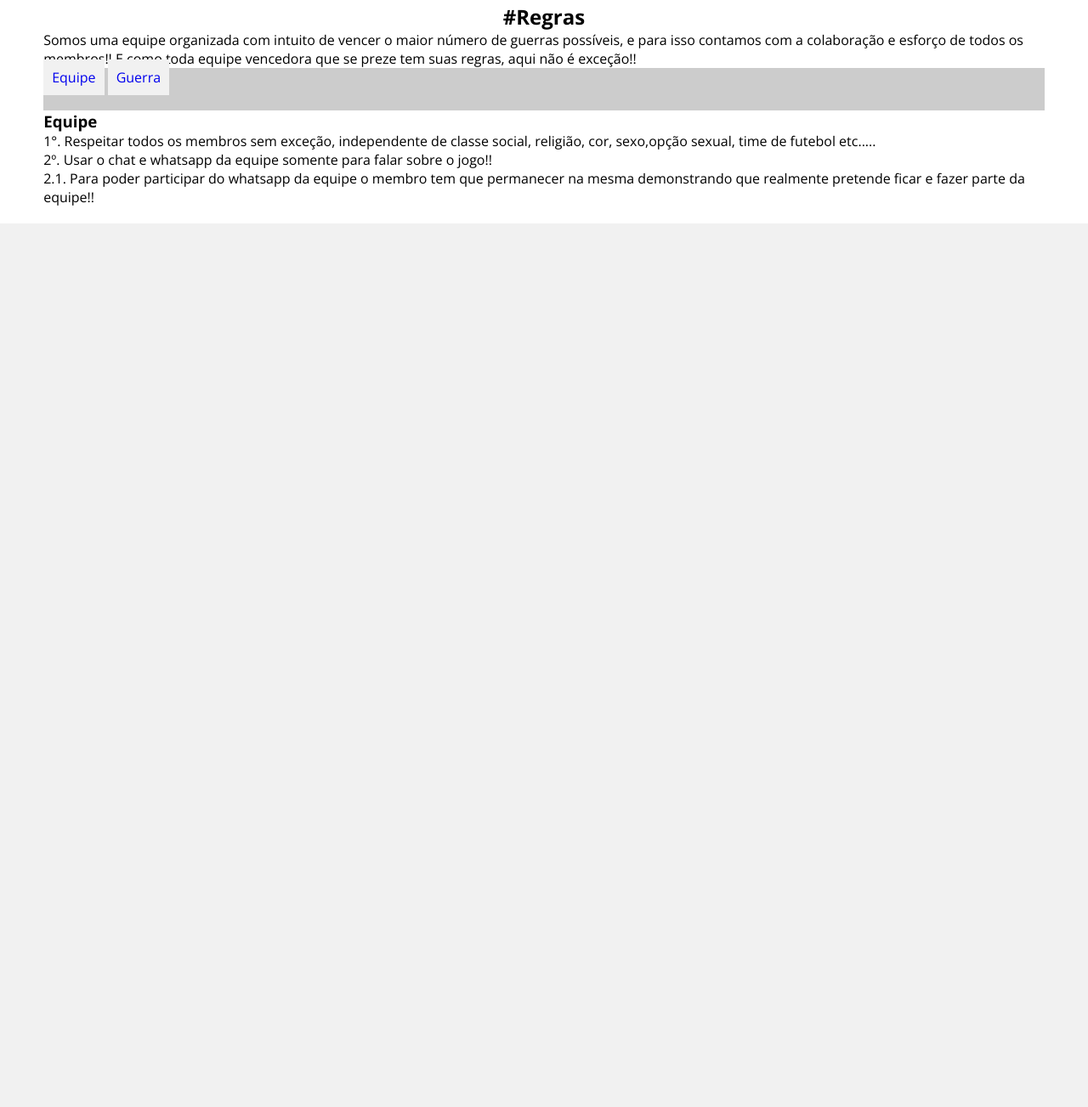
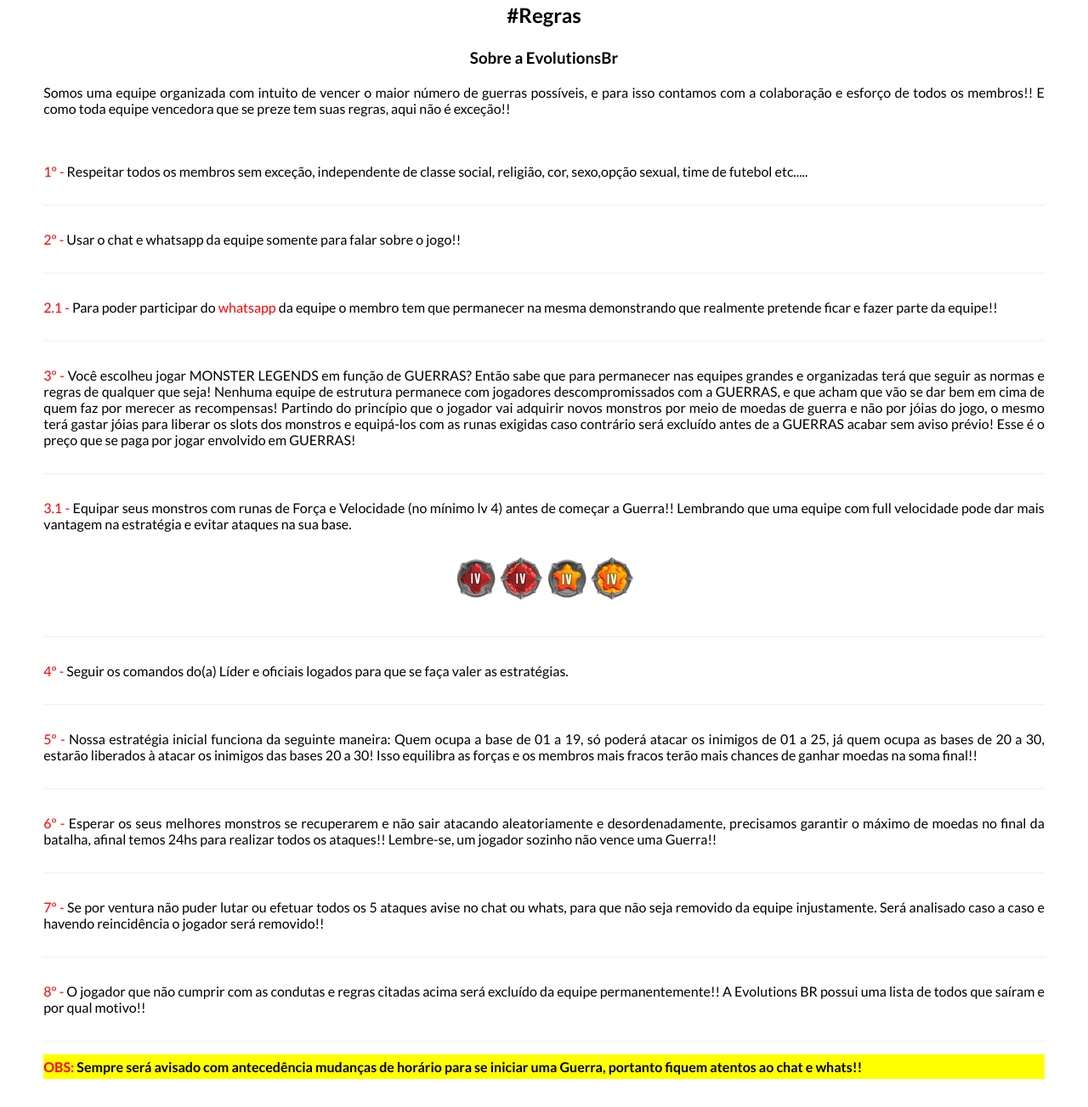
Before and after one commit to BrunoLBrito/evolutions-br, a website: page index.html in a window 1280 px wide. Shown: the part 97-1400 px from the top of the page at 85% size. Drawn offline with nearby package versions, Linux system fonts and the light colour scheme.

Commit message:
Melhorias feitas no menu, header e adição do conteudo do section regras

```diff
--- a/index.html
+++ b/index.html
@@ -9,6 +9,7 @@
     <link rel="stylesheet" type="text/css" href="node_modules/font-awesome/css/font-awesome.min.css">
 </head>
 <body>
+    <!-- HEADER -->
     <header class="container header">
         <div class="content">
             <h1><i class="fa fa-optin-monster"></i> EvolutionsBR</h1>
@@ -36,40 +37,80 @@
             </nav>
         </div>
         <div class="clear"></div>
-    </header>
+    </header> <!-- FIM HEADER -->
+
+    <!-- MAIN -->
     <main>
+
+        <!-- SECTION DE REGRAS -->
         <section class="container section-regras">
             <div class="content">
                 <h2>#Regras</h2>
 
-                <p>
-                    Somos uma equipe organizada com intuito de vencer o maior número de guerras possíveis, e para isso contamos com a colaboração e esforço de todos os membros!! E como toda equipe vencedora que se preze tem suas regras, aqui não é exceção!!
-                </p>
+                <div class="sobre">
+                <h3>Sobre a EvolutionsBr</h3>
+                    <p>
+                        Somos uma equipe organizada com intuito de vencer o maior número de guerras possíveis, e para isso contamos com a colaboração e esforço de todos os membros!! E como toda equipe vencedora que se preze tem suas regras, aqui não é exceção!!
+                    </p>
+                </div>
 
                 <article class="art-equipe">
-                    <ul>
-                        <li><a href="#">Equipe</a></li>
-                        <li><a href="#">Guerra</a></li>
-                    </ul>
-                    <h3>Equipe</h3>
-                    <div>
+
+                    <div class="content-regras">
                         <p>
-                            1°. Respeitar todos os membros sem exceção, independente de classe social, religião, cor, sexo,opção sexual, time de futebol etc.....
+                            <span>1° - </span>Respeitar todos os membros sem exceção, independente de classe social, religião, cor, sexo,opção sexual, time de futebol etc.....
                         </p>
 
                         <p>
-                            2º. Usar o chat e whatsapp da equipe somente para falar sobre o jogo!!
+                            <span>2º - </span>Usar o chat e whatsapp da equipe somente para falar sobre o jogo!!
                         </p>
 
                         <p>
-                            2.1. Para poder participar do whatsapp da equipe o membro tem que permanecer na mesma demonstrando que realmente pretende ficar e fazer parte da equipe!!
+                            <span>2.1 - </span>Para poder participar do <span>whatsapp</span> da equipe o membro tem que permanecer na mesma demonstrando que realmente pretende ficar e fazer parte da equipe!!
                         </p>
+
+                        <p>
+                            <span>3º - </span>Você escolheu jogar MONSTER LEGENDS em função de GUERRAS? Então sabe que para permanecer nas equipes grandes e organizadas terá que seguir as normas e regras de qualquer que seja! Nenhuma equipe de estrutura permanece com jogadores descompromissados com a GUERRAS, e que acham que vão se dar bem em cima de quem faz por merecer as recompensas! Partindo do princípio que o jogador vai adquirir novos monstros por meio de moedas de guerra e não por jóias do jogo, o mesmo terá gastar jóias para liberar os slots dos monstros e equipá-los com as runas exigidas caso contrário será excluído antes de a GUERRAS acabar sem aviso prévio! Esse é o preço que se paga por jogar envolvido em GUERRAS!
+                        </p>
+
+                        <p>
+                            <span>3.1 - </span> Equipar seus monstros com runas de Força e Velocidade (no mínimo lv 4) antes de começar a Guerra!! Lembrando que uma equipe com full velocidade pode dar mais vantagem na estratégia e evitar ataques na sua base.
+                            <span class="runas">
+                                <img src="img/runa-forca.png" alt="Runa de Força">
+                                <img src="img/runa-forca-equipe.png" alt="Runa de Força Equipe">
+                                <img src="img/runa-velox.png" alt="Runa de Velocidade">
+                                <img src="img/runa-velox-equipe.png" alt="Runa de Velocidade Equipe">
+                            </span>
+                        </p>
+
+                        <p>
+                            <span>4º - </span>Seguir os comandos do(a) Líder e oficiais logados para que se faça valer as estratégias.
+                        </p>
+
+                        <p>
+                            <span>5º - </span>Nossa estratégia inicial funciona da seguinte maneira: Quem ocupa a base de 01 a 19, só poderá atacar os inimigos de 01 a 25, já quem ocupa as bases de 20 a 30, estarão liberados à atacar os inimigos das bases 20 a 30! Isso equilibra as forças e os membros mais fracos terão mais chances de ganhar moedas na soma final!!
+                        </p>
+
+                        <p>
+                            <span>6º - </span>Esperar os seus melhores monstros se recuperarem e não sair atacando aleatoriamente e desordenadamente, precisamos garantir o máximo de moedas no final da batalha, afinal temos 24hs para realizar todos os ataques!! Lembre-se, um jogador sozinho não vence uma Guerra!!
+                        </p>
+
+                        <p>
+                            <span>7º - </span>Se por ventura não puder lutar ou efetuar todos os 5 ataques avise no chat ou whats, para que não seja removido da equipe injustamente. Será analisado caso a caso e havendo reincidência o jogador será removido!!
+                        </p>
+
+                        <p>
+                            <span>8º - </span>O jogador que não cumprir com as condutas e regras citadas acima será excluído da equipe permanentemente!! A Evolutions BR possui uma lista de todos que saíram e por qual motivo!!
+                        </p>
+
+                        <p class="obs"><span>OBS:</span> Sempre será avisado com antecedência mudanças de horário para se iniciar uma Guerra, portanto fiquem atentos ao chat e whats!!</p>
                     </div>
                 </article>
             </div>
             <div class="clear"></div>
-        </section>
-    </main>
+        </section> <!-- FIM SECTION REGRAS -->
+
+    </main> <!-- FIM MAIN -->
 
 <script src="js/script.js"></script>
 </body>
--- a/sass/boot.sass
+++ b/sass/boot.sass
@@ -1,4 +1,8 @@
-// RESET
+// HELPERS SASS //
+
+
+
+// RESET //
 *, *:before, *:after
     margin: 0
     padding: 0
@@ -9,7 +13,7 @@ a
 ul
     list-style: none
 
-// BOOT
+// BOOT //
 .fontzero
     font-size: 0
 .clear
@@ -24,14 +28,14 @@ ul
     margin: 0 4%
     padding: 20px 0
 
-// CONTEUDO
+// CONTEUDO //
 body
     background-color: #f1f1f1
     height: 1550px
 
-// HEADER
+// HEADER //
 .header
-    background: -webkit-gradient(linear, left top, right top, color-stop(0%,#3c9769), color-stop(100%,#00d0a6))
+    background: -webkit-linear-gradient(right, gray , #000)
     height: 80px
     position: fixed
     z-index: 99
@@ -68,10 +72,10 @@ body
             &:nth-child(3)
                 top: 27px
 
+    // MENU LATERAL //
     .nav
         background: #222
         width: 80%
-        height: 100%
         max-width: 300px
         position: fixed
         left: -100%
@@ -81,7 +85,7 @@ body
             margin-top: 80px
             a
                 color: #fff
-                background: #333
+                background: -webkit-linear-gradient(right, gray , #000)
                 display: block
                 margin-top: 2px
                 padding: 20px
@@ -90,10 +94,10 @@ body
                     width: 20px
                     height: 20px
                     // background-color: #f00
-                    color: #00d0a6
+                    color: #F00
                     text-align: center
         .profile
-            background: #222
+            background: -webkit-linear-gradient(right, gray , #000)
             width: 100%
             height: 80px
             float: left
@@ -113,25 +117,47 @@ body
                 background: -webkit-gradient(linear, left top, right top, color-stop(0%,#c82273), color-stop(100%,#e24a35))
                 display: block
 
-//MAIN
-// SECTION
+// MAIN //
 main
     margin-top: 80px
+
+// SECTION REGRAS //
 .section-regras
     background-color: #fff
-    font-family: 'Open Sans', sans-serif
-    .art-equipe
-
-        ul
-            background-color: #ccc
-            width: 100%
-            height: 50px
-            li
-                display: inline-block
-                a
-                    background: #f1f1f1
-                    padding: 10px
-                    top: 0
+    font-family: 'Lato', sans-serif
     h2
         color: #000
         text-align: center
+    .sobre
+        margin: 15px 0px
+        h3
+            text-align: center
+            padding: 10px 0px
+        p
+            padding: 10px 0px
+            text-align: justify
+    .art-equipe
+        width: 100%
+        .content-regras
+            width: 100%
+            p
+                border-bottom: 1px solid #f1f1f1
+                padding: 30px 0px
+                text-align: justify
+                span
+                    color: #f00
+                &:last-child
+                    border: none
+            .runas
+                width: 100%
+                text-align: center
+                display: block
+                padding: 30px 0px 10px 0px
+                img
+                    width: 50px
+                    height: 50px
+            .obs
+                background: #FFFF00
+                margin: 15px 0px
+                padding: 5px 0px
+                font-weight: bold
```
Also changed, not shown: css/boot.css, img/runa-forca-equipe.png (added), img/runa-forca.png (added), img/runa-velox-equipe.png (added), img/runa-velox.png (added).
